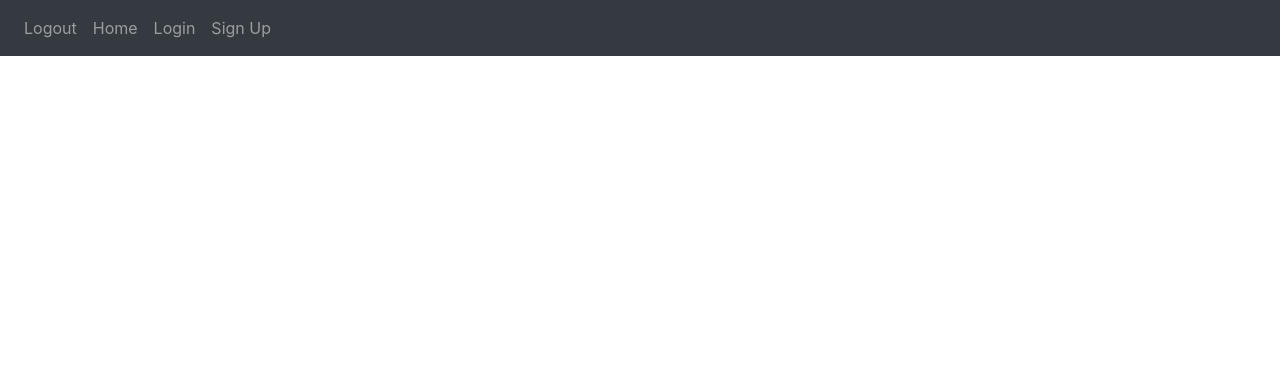
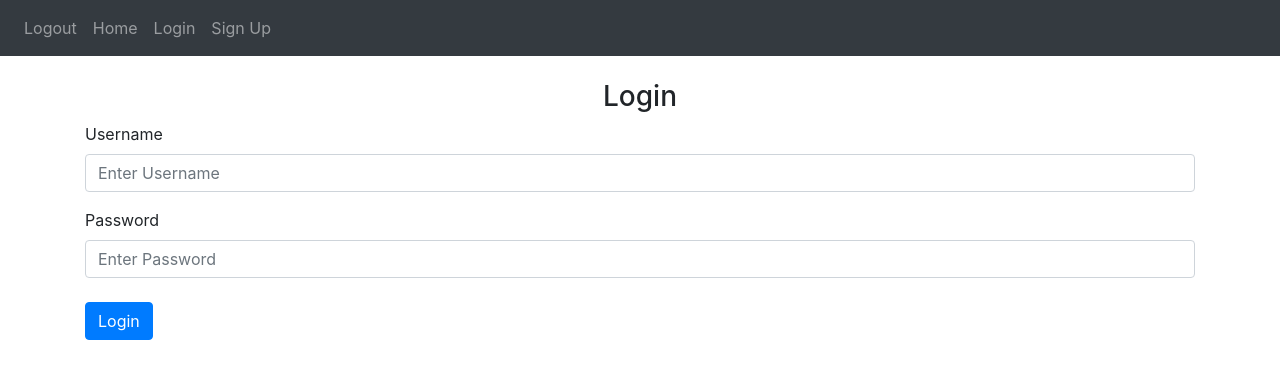
Before and after one commit to denizzsarierr/flaskgroupproject, a Flask app: page /login in a window 1280 px wide. Shown: the top 379 px of the page. Run offline with Flask 3, Linux system fonts and the light colour scheme; some libraries are stand-ins or nearby versions.

Commit message:
Bug Fixed, Login function , flash messages created

```diff
--- a/website/auth.py
+++ b/website/auth.py
@@ -1,5 +1,9 @@
 #User Loggin and Signup - Authorization
-from flask import Blueprint,render_template
+from flask import Blueprint,render_template,request,flash,redirect,url_for
+from .models import User
+from werkzeug.security import generate_password_hash,check_password_hash
+from flask_login import login_user,current_user
+
 
 auth = Blueprint("auth",__name__)
 
@@ -7,7 +11,35 @@ auth = Blueprint("auth",__name__)
 @auth.route('/login',methods = ["GET","POST"])
 def login():
 
-    return render_template('login.html')
+    form = request.form
+
+    if request.method == "POST":
+
+        username = form.get('username')
+        password = form.get('password')
+
+        user = User.query.filter_by(username = username).first()
+
+
+        if user:
+
+            if check_password_hash(user.password,password):
+
+                flash("Succesfully Logged In",category="success")
+                login_user(user,remember = True)
+                #Session will continue until loggingout
+                return redirect(url_for("views.home"))
+            else:
+                flash("Wrong Password",category="danger")
+        else:
+
+            flash("User doesn't exist",category="error")
+
+
+    return render_template("login.html",user = current_user)
+
+
+
 
 @auth.route("/sign-up",methods = ["GET","POST"])
 def signup():
@@ -17,4 +49,4 @@ def signup():
 @auth.route('/logout')
 def logout():
 
-    pass
+    return render_template('home.html')
--- a/website/models.py
+++ b/website/models.py
@@ -21,6 +21,6 @@ class User(db.Model,UserMixin):
 
     id = db.Column(db.Integer,primary_key = True)
     email = db.Column(db.String(100),unique = True)
-    username = db.Columnt(db.String(25),unique = True)
+    username = db.Column(db.String(25),unique = True)
     password = db.Column(db.String(16))
     notes = db.relationship("Note")
--- a/website/templates/base.html
+++ b/website/templates/base.html
@@ -53,7 +53,33 @@
         </div>
       </div>
     </nav>
+    {% with messages = get_flashed_messages(with_categories = true)%}
+    {% if messages %} {% for category,message in messages %} {% if
+    category == "error" %}
+    <div
+      class="alert alert-danger alder-dismissable fade show"
+      role="alert"
+    >
+      {{message}}
+      <button type="button" class="close" data-dismiss="alert">
+        <span aria-hidden="true">&times;</span>
+      </button>
+    </div>
+    {% else %}
+    <div
+      class="alert alert-success alder-dismissable fade show"
+      role="alert"
+    >
+      {{message}}
+      <button type="button" class="close" data-dismiss="alert">
+        <span aria-hidden="true">&times;</span>
+      </button>
+    </div>
+    {% endif %} {% endfor %} {% else %} {% endif %} {% endwith %}
 
+    <div class="container">
+      {%block content %} {% endblock content %}
+    </div>
     <script
       src="https://code.jquery.com/jquery-3.2.1.slim.min.js"
       integrity="sha384-KJ3o2DKtIkvYIK3UENzmM7KCkRr/rE9/Qpg6aAZGJwFDMVNA/GpGFF93hXpG5KkN"
--- a/website/templates/login.html
+++ b/website/templates/login.html
@@ -1,2 +1,29 @@
 <!-- Login Page HTML Structure -->
 {% extends "base.html" %} {% block title %} Login {% endblock title %}
+{% block content %}
+        <form method="POST">
+            <br>
+        <h3 style="text-align: center">Login</h3>
+        <div class="form-group">
+            <label for="username">Username</label>
+            <input
+            type="username"
+            class="form-control"
+            name="username"
+            id="username"
+            placeholder="Enter Username"
+            />
+        </div>
+        <div class="form-group">
+            <label for="password1">Password</label>
+            <input
+            type="password"
+            class="form-control"
+            name="password1"
+            id="password1"
+            placeholder="Enter Password"
+            />
+        <br />
+        <button type="submit" class="btn btn-primary">Login</button>
+        </form>
+{% endblock content %}
```
